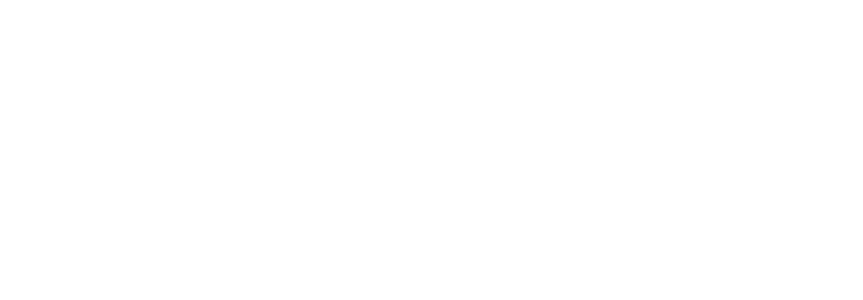
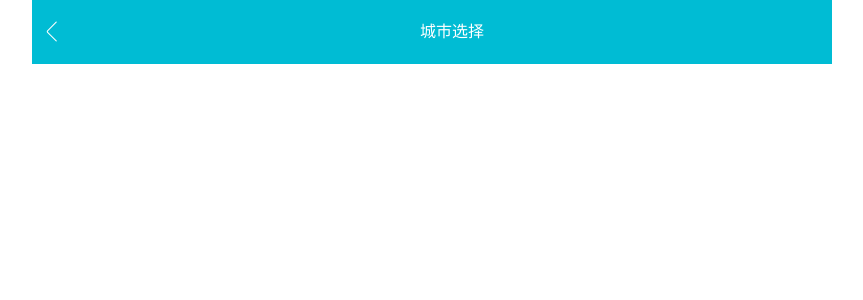
Before and after one commit to lhyeason/vueapp, a Vue app: page /city in a window 1280 px wide. Shown: the top 300 px of the page, without its empty margins (208-1071 px from the left). Built offline with nearby package versions, Linux system fonts and the light colour scheme.

Commit message:
add a city page

```diff
--- a/src/components/city/city.vue
+++ b/src/components/city/city.vue
@@ -1,16 +1,19 @@
 <template>
    <div>
-        <h1>hello city</h1>
+        <cityheader></cityheader>
    </div>
 </template>
 
 <script type="text/ecmascript-6">
+import cityheader from "./components/header";
 export default {
   name: "City",
   data: function() {
     return {};
   },
-  components: {}
+  components: {
+    cityheader
+  }
 };
 </script>
 
--- /dev/null
+++ b/src/components/city/components/header.vue
@@ -0,0 +1,36 @@
+<template>
+   <div class="city-header">
+       <router-link to="/">
+        <span class="iconfont header-back">&#xe624;</span>
+       </router-link>
+        城市选择
+   </div>
+</template>
+
+<script type="text/ecmascript-6">
+export default {
+  data: function() {
+    return {};
+  },
+  components: {}
+};
+</script>
+
+<style scoped type='text/css'>
+.city-header {
+  width: 100%;
+  text-align: center;
+  background: #00bcd4;
+  height: 64px;
+  line-height: 64px;
+  font-size: 16px;
+  color: #fff;
+}
+.header-back {
+  width: 40px;
+  text-align: center;
+  font-size: 20px;
+  float: left;
+  color: #fff
+}
+</style>
--- a/src/components/hello.vue
+++ /dev/null
@@ -1,21 +0,0 @@
-<template>
-   <div>
-        <h1>hello</h1>
-   </div>
-</template>
-
-<script type="text/ecmascript-6">
-   export default {
-       data:function() {
-            return {
-
-            }
-       },
-       components: {
-
-       }
-   }
-</script>
-
-<style scoped type='text/css'>
-</style>
--- a/src/components/homeheader.vue
+++ b/src/components/homeheader.vue
@@ -4,7 +4,7 @@
           <span class="iconfont ">&#xe624;</span>
         </div>
         <div class="header-input"><span class="iconfont">&#xe632;</span>输入景点/城市/游玩主题 </div>
-        <router-link to="/hello">
+        <router-link to="/city">
           <div class="header-right"  @click="jumpToHello">{{this.city}} <span class="iconfont">&#xe64a;</span></div>
         </router-link>
    </div>
--- a/src/router/index.js
+++ b/src/router/index.js
@@ -1,7 +1,7 @@
 import Vue from 'vue'
 import Router from 'vue-router'
 import App from '../App'
-import hello from '../components/hello'
+import city from '../components/city/city'
 import home from '../components/home'
 Vue.use(Router)
 
@@ -12,8 +12,8 @@ export default new Router({
     component: home,
     name: "Home"
   }, {
-    path: "/hello",
-    component: hello,
-    name: "Hello"
+    path: "/city",
+    component: city,
+    name: "City"
   }]
 })
```
